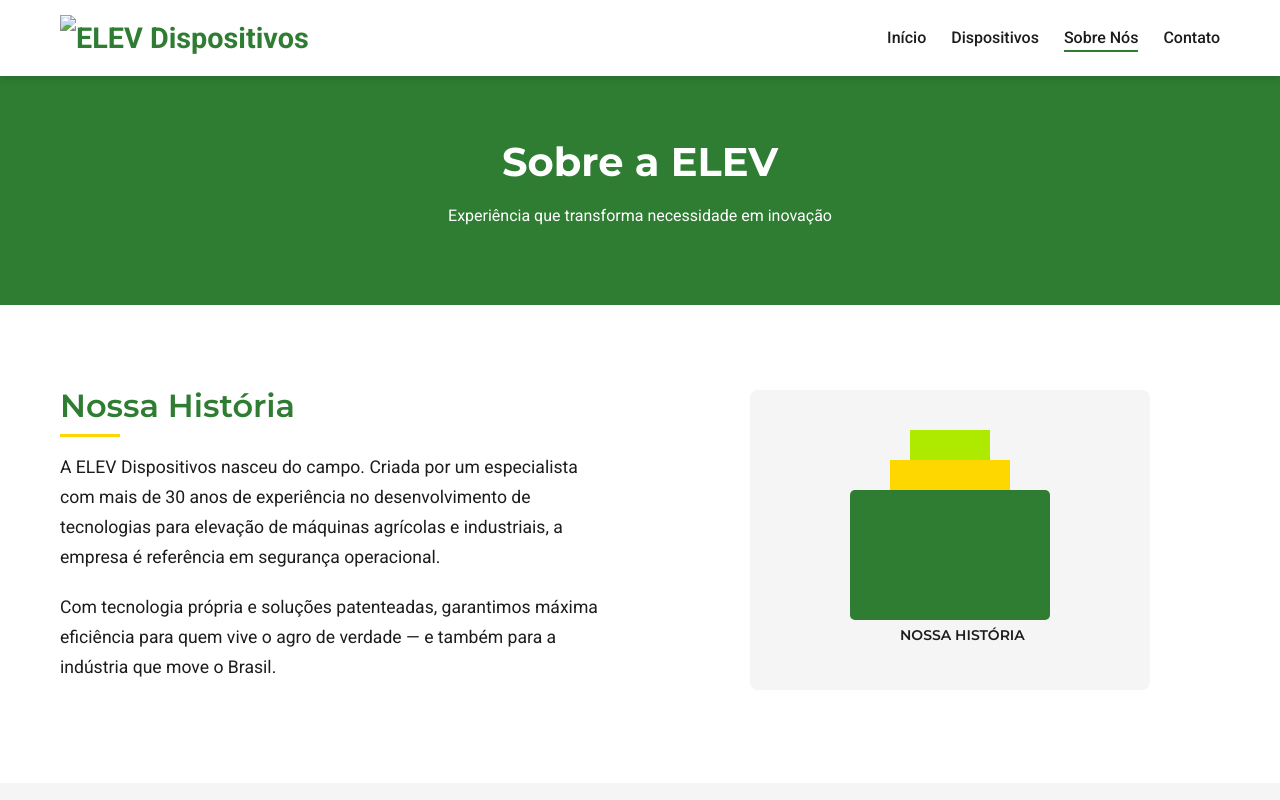
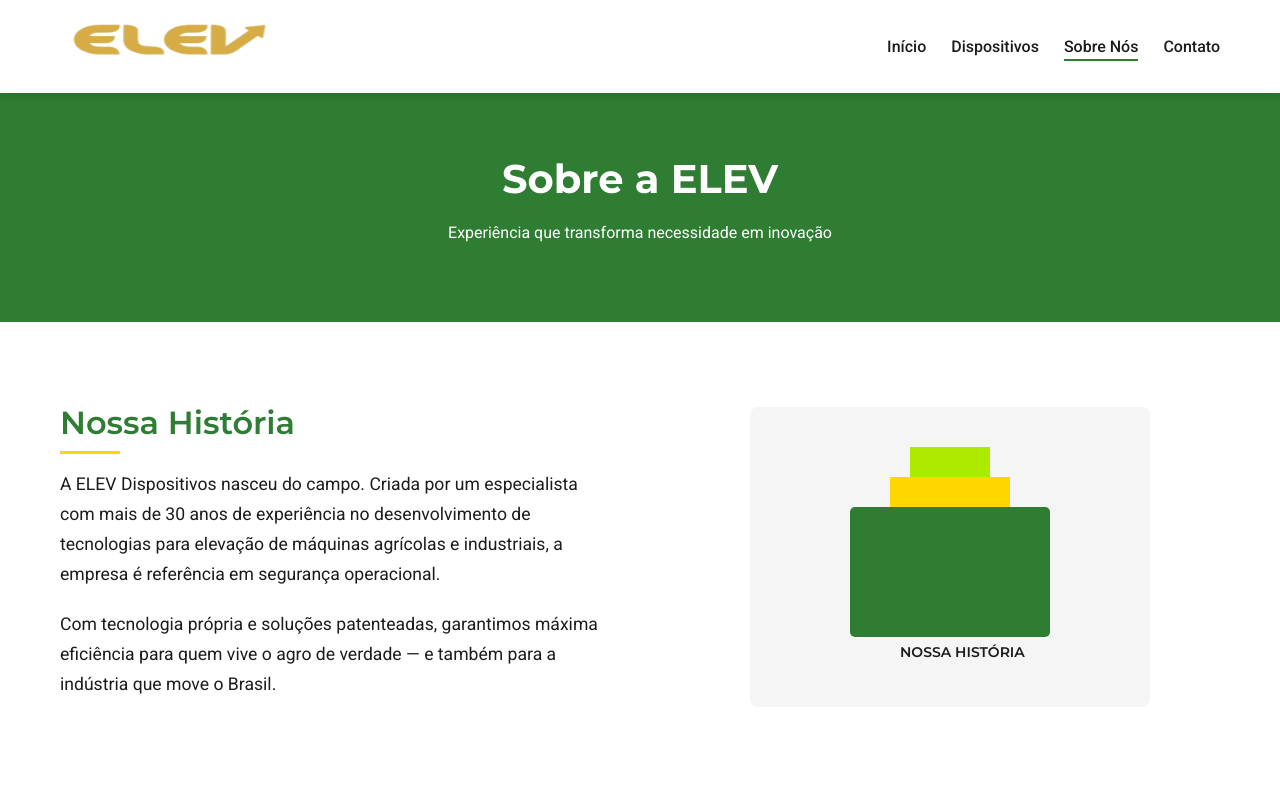
Before and after one commit to Fossio-FTG-MCK/elevdispositivos, a plain HTML site: page sobre.html in a window 1280 px wide. Shown: the top 800 px of the page. Drawn offline with Linux system fonts and the light colour scheme.

Commit message:
Update sobre.html

```diff
--- a/sobre.html
+++ b/sobre.html
@@ -16,7 +16,7 @@
         <div class="container">
             <div class="logo">
                 <a href="index.html">
-                    <img src="/6817BD16-56C8-4D99-9BB1-DADCC1C0CE60.png" alt="ELEV Dispositivos" width="260" height="50">
+                    <img src="midias/200x60 elev.png" alt="ELEV Dispositivos" width="260" height="50">
                 </a>
             </div>
             <nav>
```
